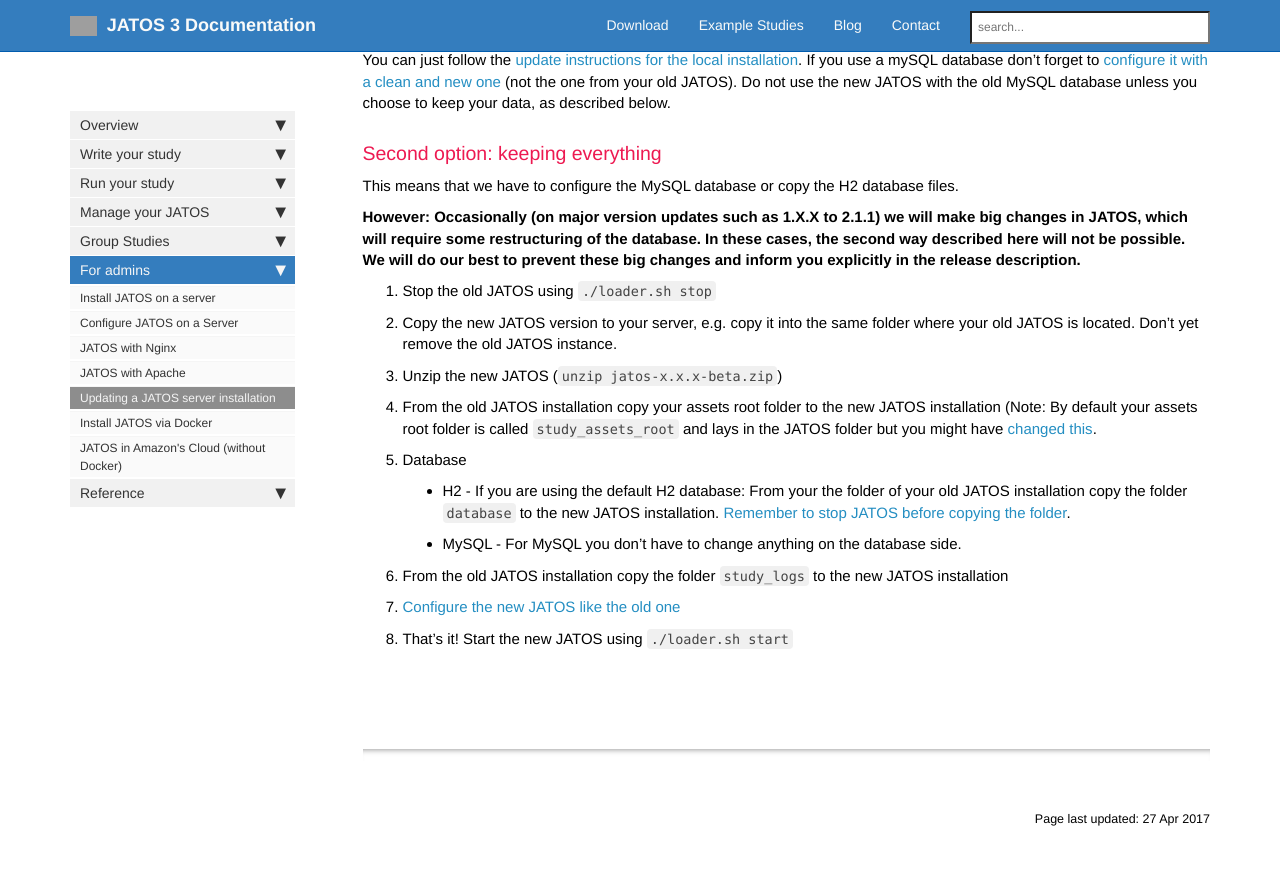
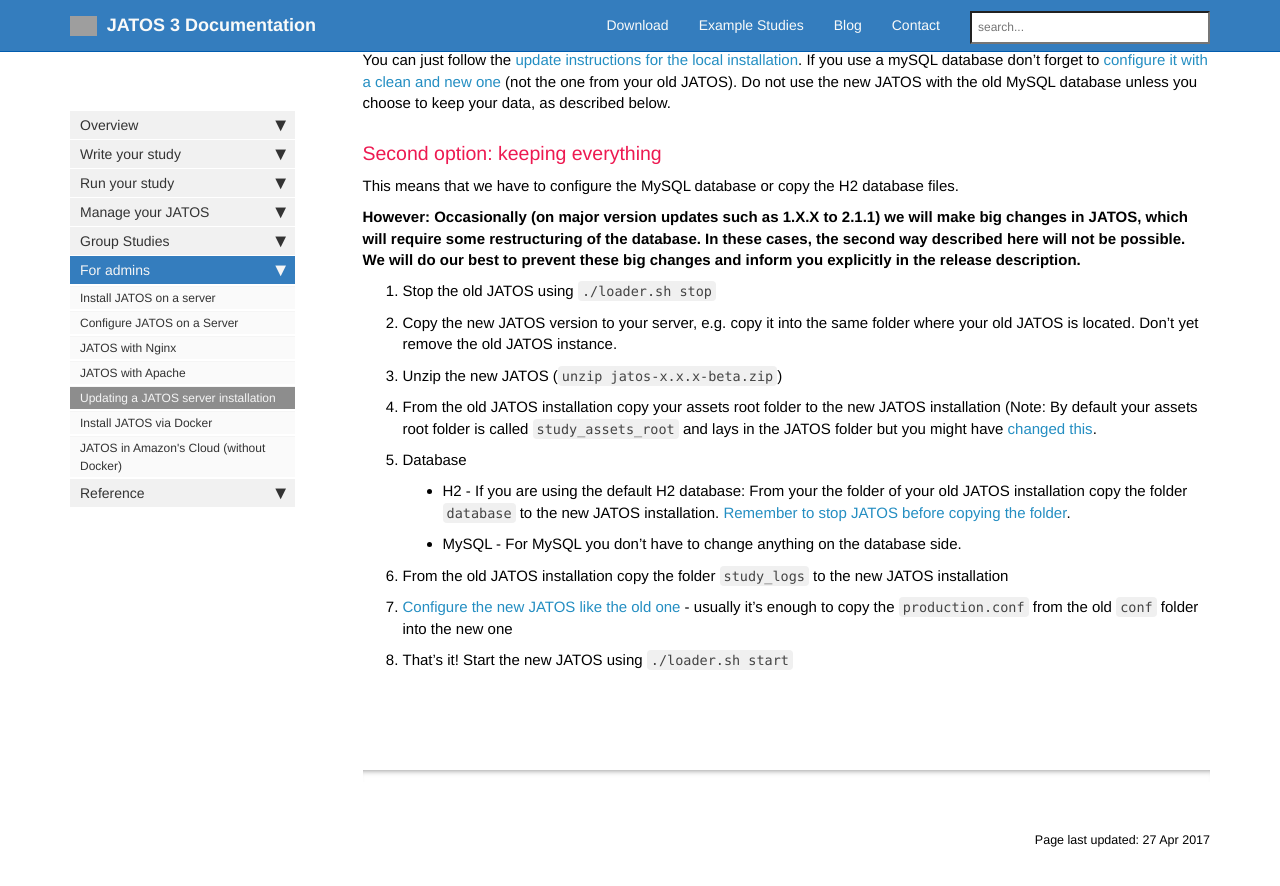
Before and after one commit to kristian-lange-tw/JATOS_docs_v3, a Jekyll site: the page built from pages/Updating-a-JATOS-server-installation.md, in a window 1280 px wide and 900 px high, scrolled down 597 px. Shown: the top 886 px of the window. Built offline with Jekyll 4.4.1, drawn with Linux system fonts in a browser that asks for light colours; nearby versions of some CDN libraries; comment, search, counter and statistics services are not loaded; grey boxes are pictures that could not be loaded.

Commit message:
Update Updating-a-JATOS-server-installation.md

```diff
--- a/pages/Updating-a-JATOS-server-installation.md
+++ b/pages/Updating-a-JATOS-server-installation.md
@@ -38,5 +38,5 @@
    * H2 - If you are using the default H2 database: From your the folder of your old JATOS installation copy the folder `database` to the new JATOS installation. [Remember to stop JATOS before copying the folder](Troubleshooting.html#database-is-corrupted).
    * MySQL - For MySQL you don't have to change anything on the database side.
 1. From the old JATOS installation copy the folder `study_logs` to the new JATOS installation
-1. [Configure the new JATOS like the old one](Configure-JATOS-on-a-Server.html)
+1. [Configure the new JATOS like the old one](Configure-JATOS-on-a-Server.html) - usually it's enough to copy the `production.conf` from the old `conf` folder into the new one
 1. That's it! Start the new JATOS using `./loader.sh start`
```
